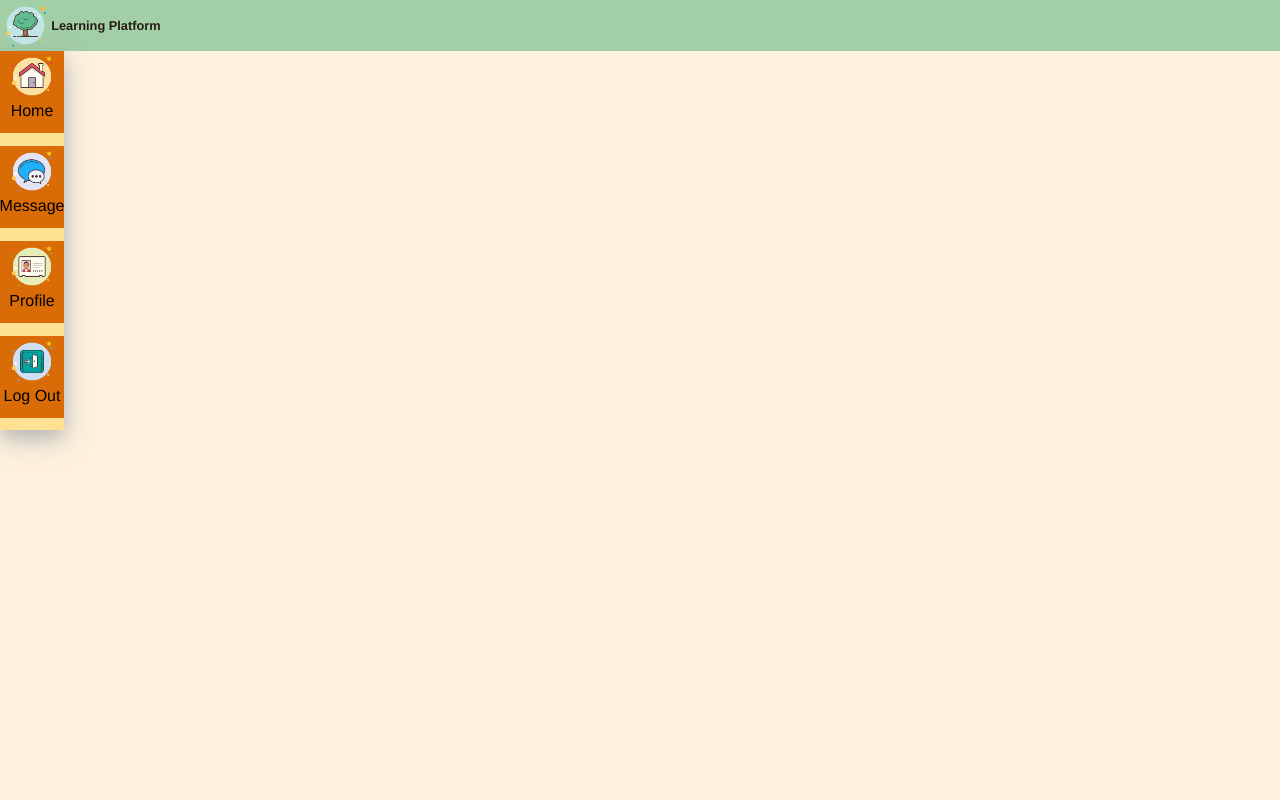
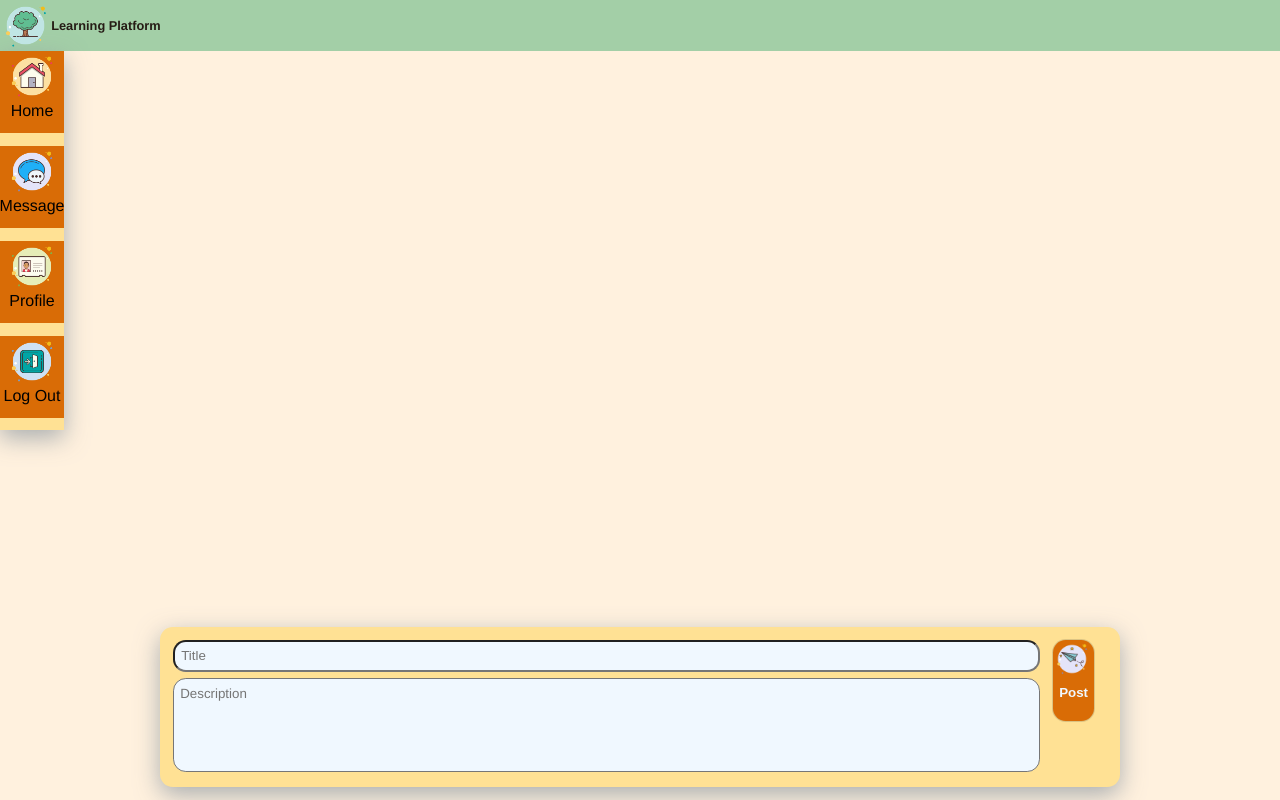
Before and after one commit to freeHashBrown/muhammad-choudhary-capstone-client, a React (Create React App) app: page / in a window 1280 px wide. Built offline with nearby package versions, Linux system fonts and the light colour scheme.

Commit message:
Complete CommentForm for HomePage

```diff
--- a/src/component/CommentForm/CommentForm.jsx
+++ b/src/component/CommentForm/CommentForm.jsx
@@ -1,19 +1,24 @@
 import React from 'react';
+import "./CommentForm.scss";
+import postIcon from "../../assets/icons/post-icon.png";
 
 const CommentForm = () => {
     return (
-        <form action="" className='comment-form'>
-            <textarea className='comment-form__input' name="" id=""></textarea>
-            <section className='comment-form__outer-button'>
-                <img className='comment-form__button' src="" alt="" />
-                <p>
+        <article className='comment-form'>
+            <form action="" className='comment-form__main'>
+                <div className='comment-form__top'>
+                    <input type="text" className='comment-form__title' placeholder='Title'/>
+                    <textarea className='comment-form__input' name="" id="" placeholder='Description'></textarea>
+                </div>
+                <section className='comment-form__outer-button'>
+                    <img className='comment-form__icon' src={postIcon} alt="post" />
+                    <button className='comment-form__inner-button'>
                     Post
-                </p>
-            </section>
+                    </button>
+                </section>
+            </form>
+        </article>
 
-
-
-        </form>
     );
 };
 
--- a/src/component/CommentForm/CommentForm.scss
+++ b/src/component/CommentForm/CommentForm.scss
@@ -0,0 +1,68 @@
+@use '../../styles/partials/colors';
+@use "../../styles/partials/global";
+
+.comment-form {
+    position: fixed;
+    bottom: 1vw;
+    width: 75%;
+    left: 12.5%;
+    height: 20%;
+    background-color: colors.$flavescent;
+    box-shadow: 0px 8px 24px rgba(149, 157, 165, 0.8);
+    border-radius: 1vw;
+
+    &__main {
+        display: flex;
+        width: 100%;
+        padding: 1vw;
+        height: 100%;
+    }
+
+    &__top {
+        width: 100%;
+    }
+
+    &__input {
+        width: 100%;
+        padding: 0.5vw;
+        resize: none;
+        margin: 0.5vw 0 0 0;
+        background-color: colors.$alice-blue;
+        height: 70%;
+        border-radius: 1vw;
+
+
+    }
+
+    &__title {
+        width: 100%;
+        padding: 0.5vw;
+        background-color: colors.$alice-blue;
+        border-radius: 1vw;
+    }
+
+    &__outer-button {
+        display: flex;
+        flex-direction: column;
+        margin: 0 1vw;
+        background-color: colors.$chocolate-web;
+        border-radius: 1vw;
+        box-shadow: rgba(0, 0, 0, 0.02) 0px 1px 3px 0px, rgba(27, 31, 35, 0.15) 0px 0px 0px 1px;
+        height: 60%;
+    }
+
+    &__inner-button {
+        border: none;
+        background-color: unset;
+        padding: 0.5vw;
+        color: colors.$alice-blue;
+        font-weight: bold;
+
+    }
+
+    &__icon {
+        width: 3vw;
+        height: 3vw;
+    }
+
+}
--- a/src/pages/HomePage/HomePage.jsx
+++ b/src/pages/HomePage/HomePage.jsx
@@ -2,6 +2,8 @@ import React from 'react';
 import "./HomePage.scss";
 import likeIcon from "../../assets/icons/like-icon.png";
 import commentIcon from "../../assets/icons/comment-icon.png";
+
+import CommentForm from '../../component/CommentForm/CommentForm';
 
 import profileIcon from "../../assets/icons/profile-icon.png";
 import homeIcon from "../../assets/icons/homepage-icon.png";
@@ -40,7 +42,7 @@ const HomePage = () => {
             </div>
             </nav>
             <article className='home-page__main'>
-
+                <CommentForm/>
                 {/* <section className='home-page__post'>
                     <div className='home-page__top'>
                         <p className='home-page__name'>
--- a/src/pages/HomePage/HomePage.scss
+++ b/src/pages/HomePage/HomePage.scss
@@ -7,6 +7,7 @@
     &__main {
         display: flex;
         flex-direction: column;
+        height: 100%;
 
         margin: 0 10vw 0 10vw;
         background-color: colors.$flavescent;
@@ -41,4 +42,5 @@
     }
 
 
+
 }
```
